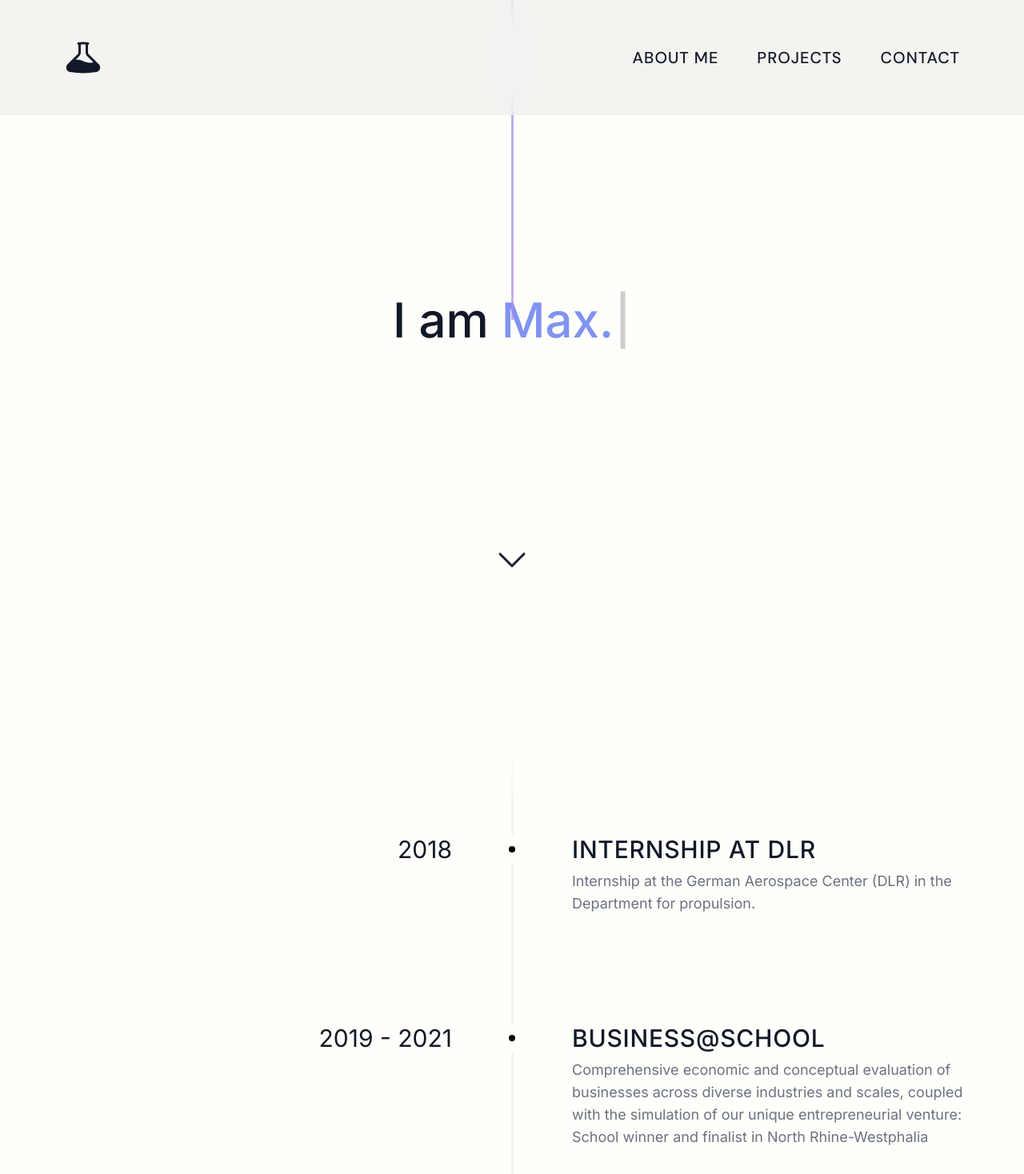
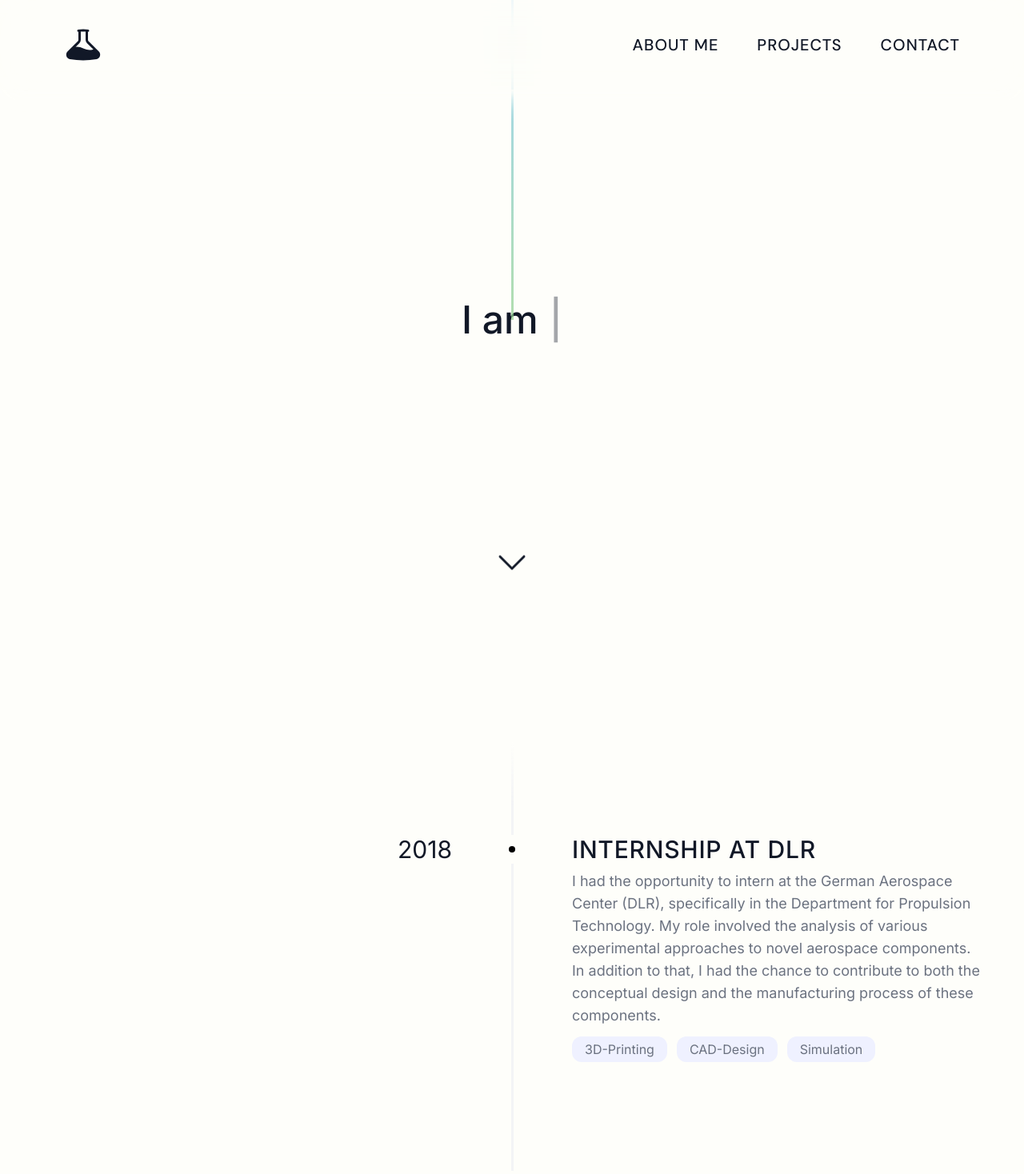
Before and after one commit to Max-vS/personal-website, a Next.js app: page / in a window 1280 px wide. Shown: the top 1468 px of the page at 80% size. Built offline with nearby package versions, Linux system fonts and the light colour scheme; a web font is replaced by a local one.

Commit message:
Contact Form

```diff
--- a/components/Header.tsx
+++ b/components/Header.tsx
@@ -4,13 +4,7 @@ import Link from "next/link";
 import {useState} from "react";
 import {BeakerIcon} from '@heroicons/react/24/solid'
 import {dm_sans} from "@styles/fonts";
-import {Link as ScrollLink} from "react-scroll"
-
-const NavLink = ({ to, children }) => (
-    <ScrollLink to={to} smooth={true} duration={500} offset={-400} className="cursor-pointer hover:underline underline-offset-4 transition-all duration-500">
-        {children}
-    </ScrollLink>
-);
+import {NavLink} from "@components/NavLink";
 
 export const Header = () => {
     const [navOpen, setNavOpen] = useState(false);
@@ -23,8 +17,8 @@ export const Header = () => {
     return (
         <motion.header
             className={cx(
-                "fixed z-50 w-full px-8 duration-300 md:px-20 text-gray-900 py-12",
-                scrolled && !navOpen && "bg-secondary-isa/70 backdrop-blur-xl",
+                "fixed z-50 w-full px-8 duration-300 md:px-20 text-gray-900 py-8 2xl:py-12",
+                scrolled && !navOpen && "bg-secondary-powder/70 backdrop-blur-xl shadow-xl shadow-secondary-powder",
                 (!scrolled || navOpen)
             )}
         >
--- a/components/Layout.tsx
+++ b/components/Layout.tsx
@@ -1,13 +1,16 @@
 import Footer from "./Footer";
 import {Header} from "./Header";
 import {inter} from "@styles/fonts";
+import {Element} from 'react-scroll';
 
 export default function Layout({ children }) {
     return (
         <div className={inter.className}>
             <Header />
             <main>{children}</main>
-            <Footer />
+            <Element name="contact">
+                <Footer />
+            </Element>
         </div>
     );
 }
--- /dev/null
+++ b/components/NavLink.tsx
@@ -0,0 +1,7 @@
+import {Link as ScrollLink} from "react-scroll";
+
+export const NavLink = ({ to, children }) => (
+    <ScrollLink to={to} smooth={true} duration={500} className="cursor-pointer hover:underline underline-offset-4 transition-all duration-500">
+        {children}
+    </ScrollLink>
+);
--- /dev/null
+++ b/components/SkillCloud.tsx
@@ -0,0 +1,19 @@
+import React from 'react';
+
+export function SkillCloud({ skills = [] }) {
+    return (
+        <section className="flex flex-wrap items-start gap-3 mt-3">
+            {skills.map((skill, index) => (
+                <Skill skill={skill} key={index}/>
+            ))}
+        </section>
+    );
+}
+
+export function Skill({ skill }) {
+    return (
+        <div className="h-6 p-4 flex bg-secondary-magnolia rounded-xl items-center">
+            <p className="text-md text-gray-500">{skill}</p>
+        </div>
+    );
+}
--- a/components/Timeline.tsx
+++ b/components/Timeline.tsx
@@ -1,11 +1,12 @@
 import React from 'react';
+import {SkillCloud} from "@components/SkillCloud";
 
 export function Timeline(props) {
     return (
         <section {...props} className="flex flex-col container self-center m-auto items-center relative z-0 space-y-24 overflow-clip pb-12">
             <div className="absolute w-[3px] h-full bg-gray-100 overflow-hidden z-0">
                 <div className="absolute top-0 left-0 right-0 bottom-auto h-[80px] bg-gradient-to-b from-secondary-powder to-transparent" />
-                <div className="fixed w-[3px] top-0 h-1/2 bg-gradient-to-b from-pastel-600/70 to-pastel-900/70 z-[-1]" />
+                <div className="fixed w-[3px] top-0 h-1/2 bg-gradient-to-b from-pastel-700/70 to-pastel-600/70 z-[-1]" />
                 <div className="absolute top-auto left-0 right-0 bottom-0 h-[80px] bg-gradient-to-t from-secondary-powder to-transparent" />
             </div>
             {props.children}
@@ -13,7 +14,7 @@ export function Timeline(props) {
     );
 }
 
-export function TimelineItem({ date, title, text }) {
+export function TimelineItem({ date, title, text, skills = [] }) {
     return (
         <div className="grid grid-cols-timeline p-5 text-gray-900 gap-y-16">
             <div className="sticky top-1/2 justify-self-end text-3xl uppercase self-start">{date}</div>
@@ -22,12 +23,13 @@ export function TimelineItem({ date, title, text }) {
             </div>
             <div className="justify-self-start self-start">
                 <h2 className="text-3xl font-medium uppercase tracking-wide mb-2">{title}</h2>
-                {text.split("\n").map((x) => (
-                    <p key={x} className="text-lg text-gray-500">
+                {text.split("\n").map((x, i) => (
+                    <p key={i} className="text-lg text-gray-500">
                         {x}
                         <br />
                     </p>
                 ))}
+                <SkillCloud skills={skills} />
             </div>
         </div>
     );
--- a/data/timeline.tsx
+++ b/data/timeline.tsx
@@ -1,30 +1,60 @@
-type TimelineEvent = {
-    date: String,
-    title: String,
-    text: String,
-}
 
-export const timelineData: TimelineEvent[] = [
+
+export const timelineData = [
     {
         date: "2018",
         title: "Internship at DLR",
-        text: "Internship at the German Aerospace Center (DLR) in the Department for propulsion."
+        text: "I had the opportunity to intern at the German Aerospace Center (DLR), specifically in the Department for Propulsion Technology. My role involved the analysis of various experimental approaches to novel aerospace components. In addition to that, I had the chance to contribute to both the conceptual design and the manufacturing process of these components.",
+        skills: ["3D-Printing", "CAD-Design", "Simulation"]
     },
     {
         date: "2019 - 2021",
-        title: "Business@School",
-        text: "Comprehensive economic and conceptual evaluation of businesses across diverse industries and scales, " +
-            "coupled with the simulation of our unique entrepreneurial venture: School winner and finalist in North Rhine-Westphalia"
+        title: "B@S",
+        text: "As part of Business@School, a BCG initiative, I teamed up with a group of friends to conduct comprehensive economic and conceptual evaluations of businesses across diverse industries and scales, " +
+            "coupled with the simulation of our unique entrepreneurial venture: School winner and finalist in North Rhine-Westphalia",
+        skills: ["Business Analysis", "Presentation Skills", "Team Leadership"]
     },
     {
-        date: "2021",
+        date: "2013-2021",
         title: "Abitur",
-        text: "Graduated from high school with advanced courses in Mathematics and Computer Science, achieving an average grade of 1.2"
+        text: "Graduated from high school with advanced courses in Mathematics and Computer Science, achieving an average grade of 1.2",
+        skills: ["SQL", "Java", "HTML", "CSS"]
     },
     {
         date: "2022",
         title: "Data Science Intern",
-        text: "Application of Data Science and Predictive Modeling Tools on Big Data in Logistics. Fields covered by the " +
-            "internship: data science, artificial intelligence, machine learning, statistics, optimization theory, and databases."
+        text: "In early 2022 I scored an Data Science internship at Kuehne+Nagel, a major logistics player in Hamburg. " +
+            "My gig revolved mainly around working with Data Science and predictive modeling tools, all in the quest to " +
+            "tackle Big Data in logistics. I successfully developed a dashboard for monitoring and improving data quality, " +
+            "which is now being utilized across multiple departments for more streamlined and efficient operations.",
+        skills: ["Big Data Analytics", "Python", "Docker", "AWS", "SQL", "Tableau", "Snowflake", "Apache Airflow"]
+    },
+    {
+        date: "2022-2025",
+        title: "Student at TUM",
+        text: "In October 2023 I began my Bachelor in Computer Science at the renowned Technical University of Munich.",
+        skills: ["Java", "C", "OCaml", "Assembler", "SQL"]
+    },
+    {
+        date: "2023-2025",
+        title: "Philosophy",
+        text: "In April 2023 I began to additionally study philosophy at the Munich School of Philosophy.",
+    },
+    {
+        date: "2023",
+        title: "TUM Speakers Series",
+        text: "In April, I joined the Operations department of the TUM Speaker Series, an esteemed initiative at the Technical University of Munich that invites luminaries from various fields to share their insights. I had the privilege of assisting in the organization of impactful events, including a session with Sam Altman.",
+        skills: ["Operations", "Event planning"],
+    },
+    {
+        date: "2023",
+        title: "TUM.ai",
+        text: "In April 2023, I joined TUM.ai's Software DEV department, a leading AI-focused student initiative at the Technical University of Munich. My main role was helping modernize their website. TUM.ai aims to facilitate AI application across different domains for social good, connecting students and stakeholders in the AI field.",
+        skills: ["Next.js", "React", "TypeScript", "Tailwind"],
+    },
+    {
+        date: "2023",
+        title: "Scholarship",
+        text: "In July 2023, I was honored to receive a scholarship from the Studienstiftung des deutschen Volkes, a prestigious German academic foundation.",
     },
 ]
--- a/package.json
+++ b/package.json
@@ -24,6 +24,7 @@
     "postcss": "8.4.27",
     "react": "18.2.0",
     "react-dom": "18.2.0",
+    "react-hook-form": "^7.45.2",
     "react-scroll": "^1.8.9",
     "tailwindcss": "3.3.3",
     "typescript": "5.1.6",
--- a/pages/index.tsx
+++ b/pages/index.tsx
@@ -2,52 +2,52 @@ import Section from "@components/Section";
 import {Timeline, TimelineItem} from "@components/Timeline";
 import {timelineData} from "../data/timeline";
 import {ChevronDownIcon} from '@heroicons/react/24/solid'
-import {Element} from 'react-scroll';
+import {Element, Link as ScrollLink} from 'react-scroll';
 import Typewriter from "typewriter-effect";
 
 export default function Index() {
     return (
         <>
-            <section className="h-screen -z-10 flex items-center justify-center bg-secondary-powder text-6xl font-medium text-gray-900 text-center">
+            <section
+                className="h-screen -z-10 flex items-center justify-center bg-secondary-powder text-5xl 2xl:text-6xl font-medium text-gray-900 text-center">
+                <div className="inline-block text-center">
                     <Typewriter options={{
                         autoStart: true,
                         loop: true
-                }} onInit={ (typewriter) => {
+                    }} onInit={(typewriter) => {
                         typewriter
                             .typeString("Hello.")
                             .pauseFor(1000)
-                        .deleteAll(100)
-                        .pauseFor(100)
-                        .typeString("I am <span class='text-pastel-600'>Max.</span>")
+                            .deleteAll(80)
+                            .pauseFor(500)
+                            .typeString("I am Max.")
                             .pauseFor(1000)
                             .deleteChars(4)
                             .pauseFor(500)
-                        .typeString("a <span class='text-pastel-700'>Student.</span>")
+                            .typeString("a <span class='text-pastel-600'>Student.</span>")
                             .pauseFor(1000)
                             .deleteChars(8)
                             .pauseFor(500)
-                        .typeString("<span class='text-pastel-800'>Developer.</span>")
+                            .typeString("<span class='text-pastel-700'>Developer.</span>")
                             .pauseFor(1000)
                             .deleteChars(10)
                             .pauseFor(400)
-                        .typeString("<span class='text-pastel-900'>Founder.</span>")
+                            .typeString("<span class='text-pastel-500'>Founder.</span>")
                             .pauseFor(1000)
-                        .deleteAll(100)
+                            .deleteAll()
                             .pauseFor(3500)
                             .start();
                     }}/>
-                <button
-                    className="absolute bottom-16 left-[50%] -translate-x-[50%]"
-                    onClick={() => window.scrollBy({ top: 900, behavior: "smooth" })}
-                >
+                    <ScrollLink to="about" smooth={true} duration={500} className="cursor-pointer absolute bottom-16 left-[50%] -translate-x-[50%]">
                         <ChevronDownIcon className="animate-bounce h-12"/>
-                </button>
+                    </ScrollLink>
+                </div>
             </section>
             <Element name="about">
                 <Section>
                     <Timeline>
                         {timelineData.map((item, index) => (
-                            <TimelineItem key={index} date={item.date} title={item.title} text={item.text}/>
+                            <TimelineItem key={index} date={item.date} title={item.title} text={item.text} skills={item.skills}/>
                         ))}
                     </Timeline>
                 </Section>
--- a/tailwind.config.js
+++ b/tailwind.config.js
@@ -25,17 +25,13 @@ module.exports = {
           platinum: "#E5E4E2",
           wolf: "#DBD7D2",
           isa: "#EEEEEB",
+          floral: "#FFFAF0",
         },
         pastel: {
-          100: "#ccd5ae",
-          200: "#e9edc9",
-          300: "#fefae0",
-          400: "#faedcd",
-          500: "#d4a373",
-          600: "#8093f1",
-          700: "#8093f1",
-          800: "#f7aef8",
-          900: "#b388eb"
+          400: "#ffdc5e",
+          500: "#ff600a",
+          600: "#90cf8e",
+          700: "#78c6f7",
         }
       }
     },
```
Also changed, not shown: components/ContactForm.tsx (added, +39 -0 lines), components/Footer.tsx (+13 -5 lines), styles/globals.css (line endings or trailing spaces). Lines whose indentation alone changed are shown as unchanged.
